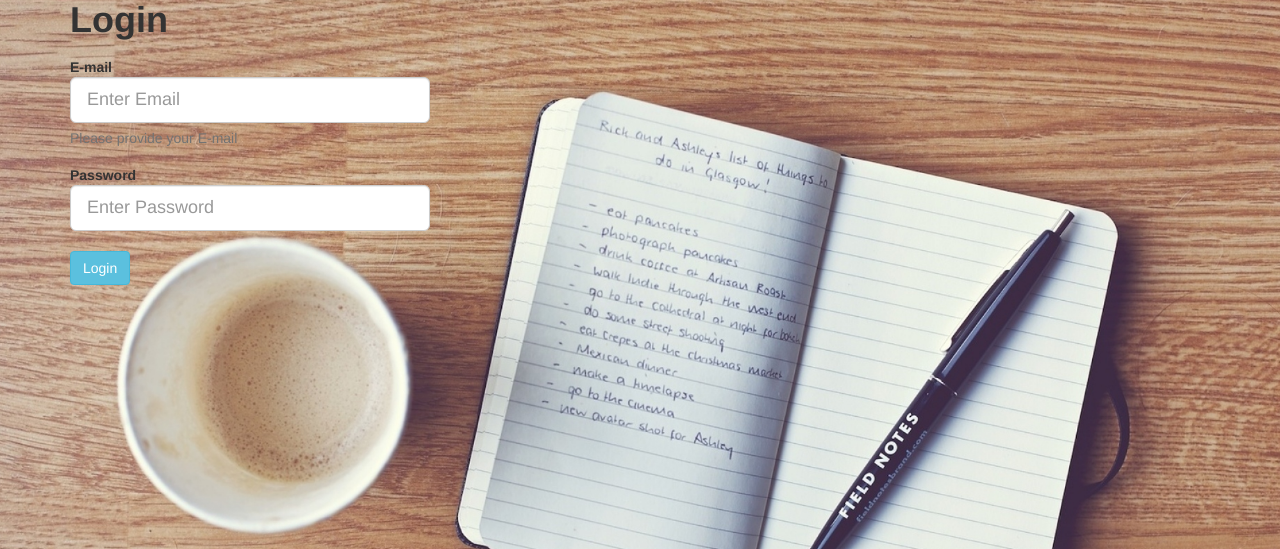
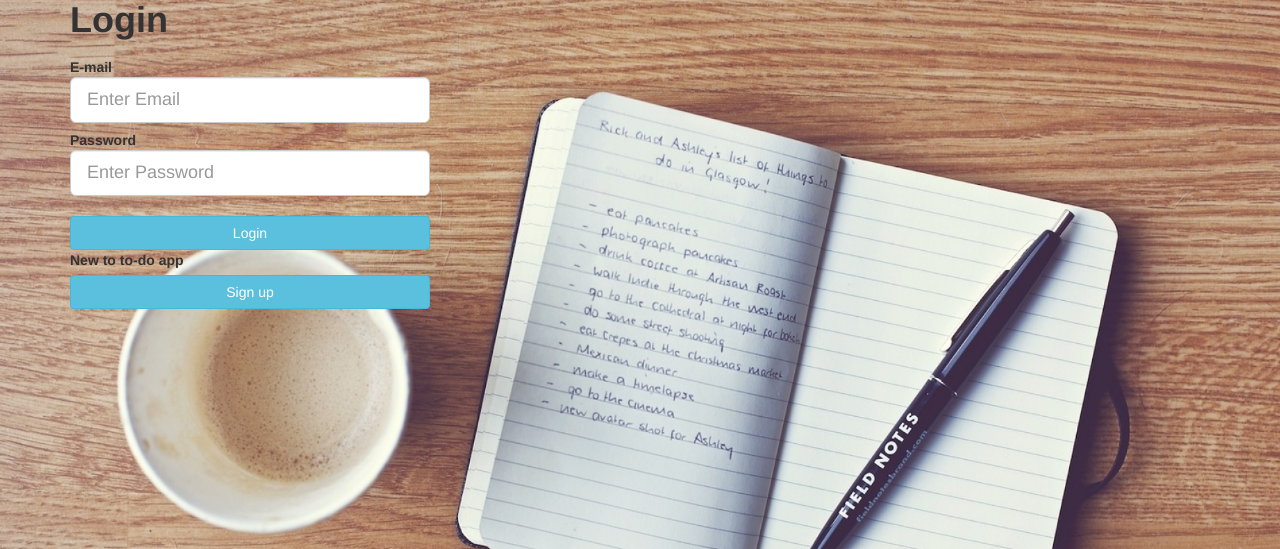
Before and after one commit to kumarisneha/todo_app, a Django app: page /login/ in a window 1280 px wide. Shown: the part 20-569 px from the top of the page. Run offline with Django 3.2, Linux system fonts and the light colour scheme; some libraries are stand-ins or nearby versions.

Commit message:
Added sign-up button

```diff
--- a/templates/login.html
+++ b/templates/login.html
@@ -28,7 +28,6 @@
               <label class="control-label" for="email">E-mail</label>
               <div class="controls">
                 <input type="email" id="email" name="email_id" placeholder="Enter Email" class="form-control input-lg">
-                <p class="help-block">Please provide your E-mail</p>
               </div>
             </div>
 
@@ -41,9 +40,16 @@
              </div>
              </div>
              <div class="row">
-             <div class="col-md-6">
+             <div class="col-md-4">
                <div class="control-group">
-                <button type="submit" class="btn btn-info btn-md">Login</button>
+                <button type="submit" class="btn btn-info btn-md btn-block">Login</button>
+                </div>
+                </div>
+                </div>
+                <div class="row">
+             <div class="col-md-4">
+              <label>New to to-do app</label><br>
+                <a href="/registration/"><button type="button" class="btn btn-info btn-md btn-block">Sign up</button></a>
                 </div>
            </div>
            </div>
```
